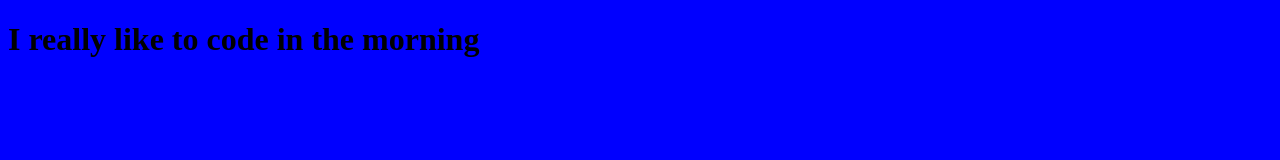
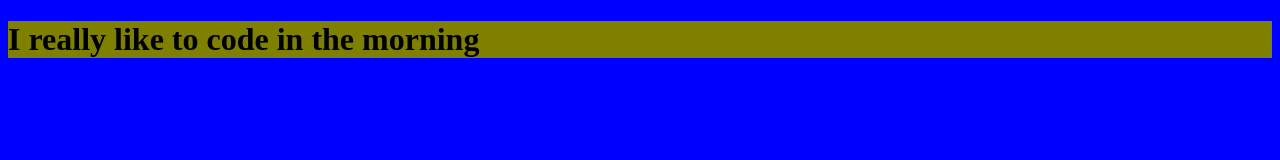
Before and after one commit to bdunni20/git-commit-practice, a plain HTML site: page index.html in a window 1280 px wide. Drawn offline with Linux system fonts and the light colour scheme.

Commit message:
changed main.css background color

```diff
--- a/main.css
+++ b/main.css
@@ -1,3 +1,7 @@
 body{
   background: blue;
 }
+
+h1{
+  background: olive;
+}
```
